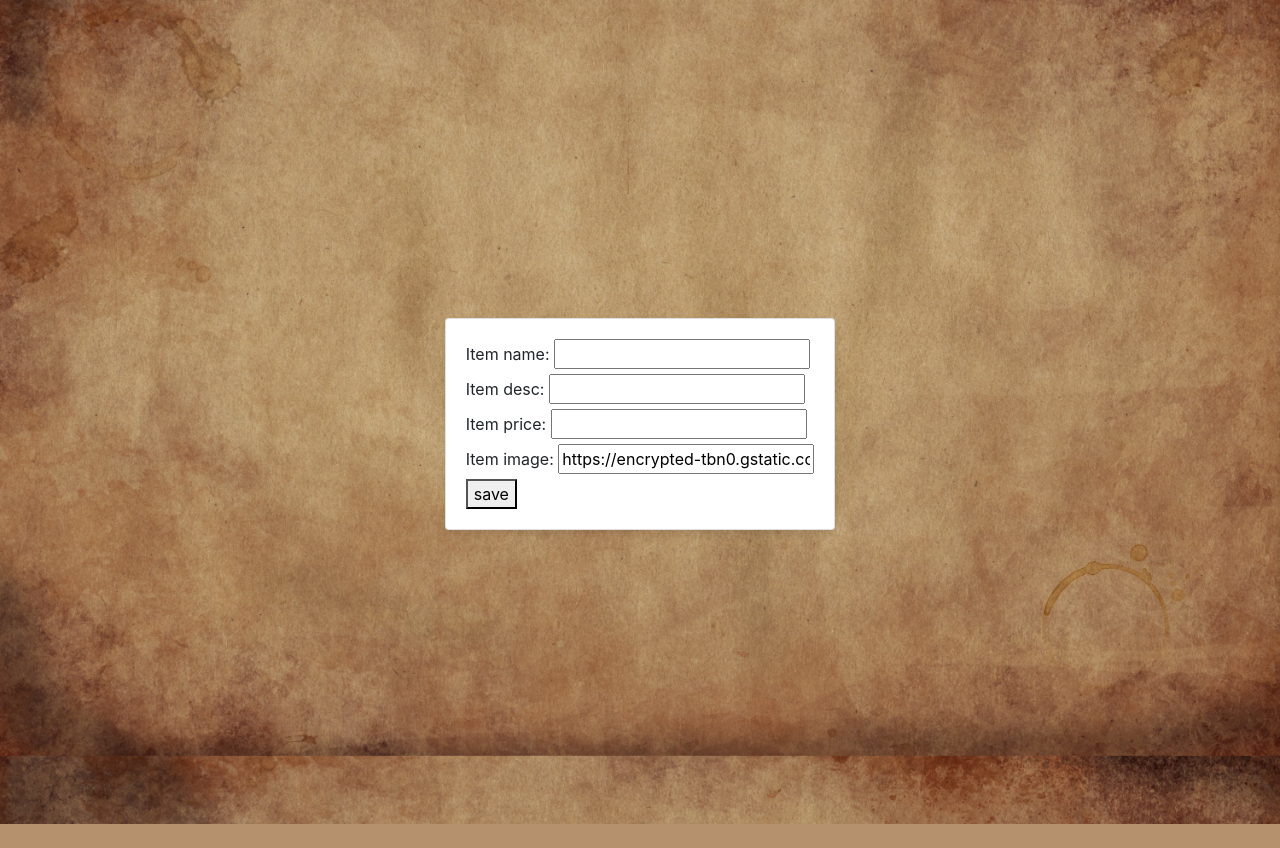
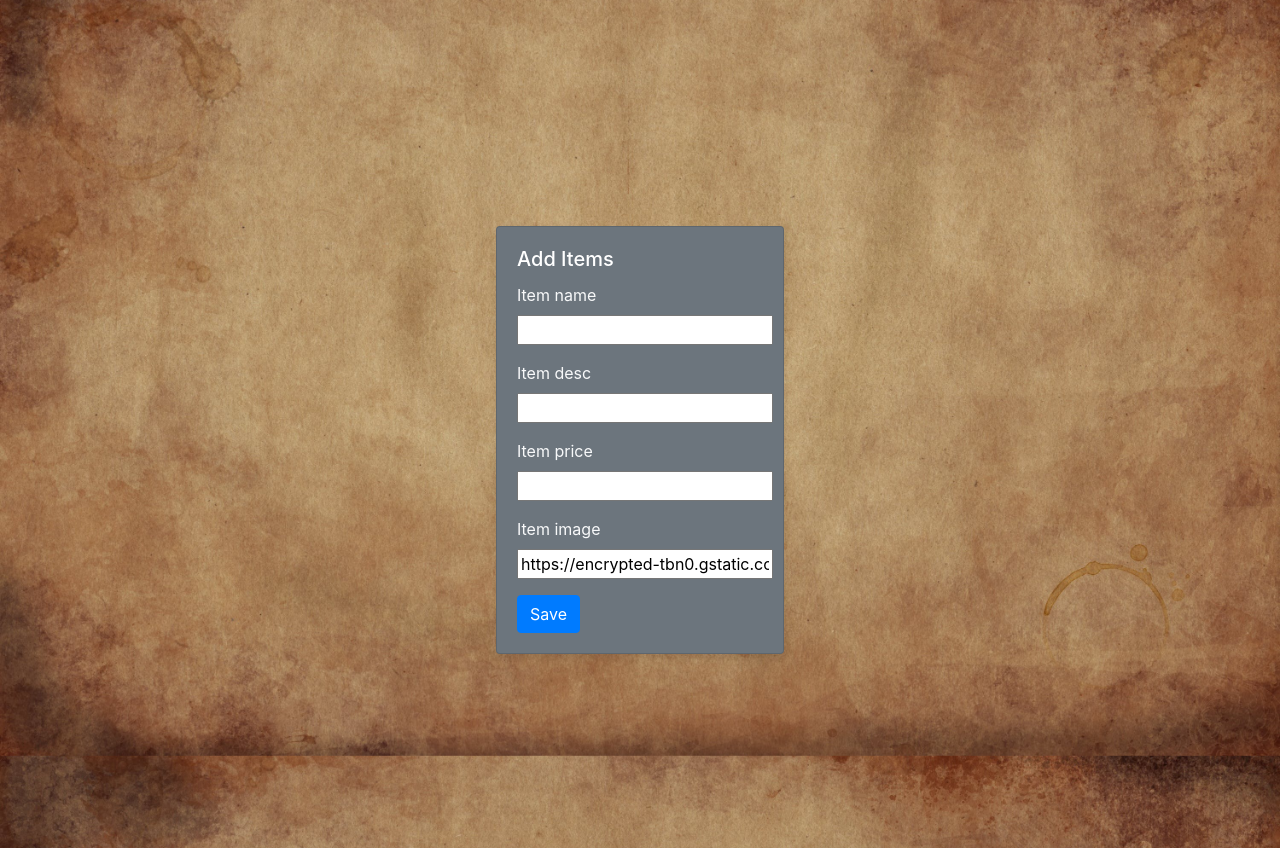
Before and after one commit to ahanaftanvir40/Digital-Food-Menu, a Django app: page /food/add in a window 1280 px wide. Shown: the part 72-920 px from the top of the page. Before the commit the page ends 896 px from the top, so only its background shows below. Run offline with Django 5.2, Linux system fonts and the light colour scheme; a user stored in the database is signed in.

Commit message:
revamped add items

```diff
--- a/foodapp/food/templates/food/item-form.html
+++ b/foodapp/food/templates/food/item-form.html
@@ -1,12 +1,20 @@
-{% extends 'food/base.html' %} {% block body %}
-<div class="container-fluid">
-  <div class="card">
-    <div class="card-body">
-      <form method="post">
-        {% csrf_token %} {{form}}
-        <button type="submit">save</button>
-      </form>
-    </div>
+{% extends 'food/base.html' %}
+{% block body %}
+<div class="container-fluid mt-4">
+  <div class="card text-white bg-secondary mb-3" style="max-width: 18rem;">
+      <div class="card-body">
+          <h5 class="card-title">Add Items</h5>
+          <form method="post">
+              {% csrf_token %}
+              {% for field in form %}
+              <div class="form-group">
+                  <label for="{{ field.id_for_label }}" class="text-light">{{ field.label }}</label>
+                  {{ field }}
+              </div>
+              {% endfor %}
+              <button type="submit" class="btn btn-primary">Save</button>
+          </form>
+      </div>
   </div>
 </div>
 {% endblock %}
```
Also changed, not shown: foodapp/db.sqlite3, foodapp/food/templates/food/detail.html (line endings or trailing spaces), foodapp/food/templates/food/test.html (deleted), foodapp/users/templates/users/register.html (line endings or trailing spaces).
